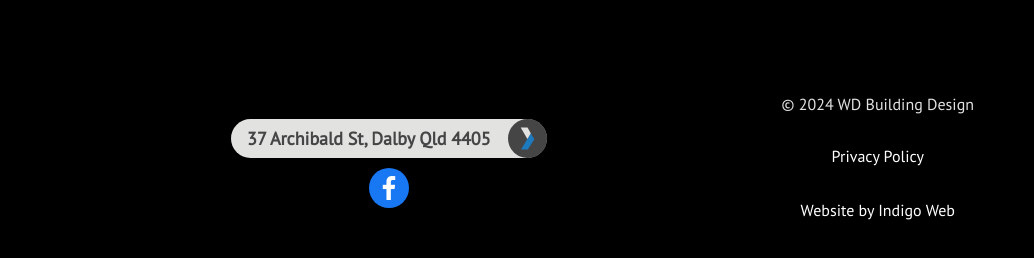
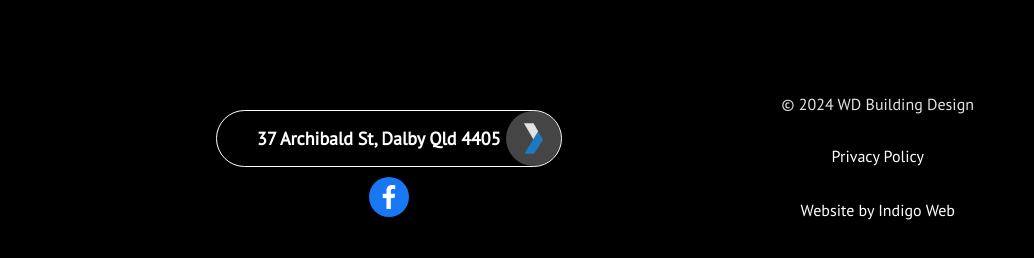
Before and after one commit to WAJDAN-KHAN/wdbuilddesign, a plain HTML site: page index.html in a window 1280 px wide. Shown: the part 1196-1454 px from the top of the page, 246-1280 px from the left. Drawn offline with Linux system fonts and the light colour scheme.

Commit message:
done changes

```diff
--- a/assets/style/styles.css
+++ b/assets/style/styles.css
@@ -63,7 +63,7 @@ body {
 
 .contact {
     font-size: 16px;
-    font-weight: 400;
+    font-weight: 500;
 
     margin: 0;
     padding: 0 15px;
@@ -75,9 +75,10 @@ body {
     white-space: nowrap;
     transition: background-color .2s ease, border-color .2s ease;
     font-size: 18px;
-    color: rgba(30, 122, 191, 1);
+    color: rgba(30, 122, 191, 1) !important;
     text-decoration: none;
     font-weight: 700;
+    transition: .3s;
 }
 
 .u_1116054682 {
@@ -212,7 +213,35 @@ body {
 .u_1966953899:hover {
     background: rgba(69, 69, 69, 1);
 }
+.u_19669538999 {
+    background-attachment: scroll;
+    background-color: transparent;
+    border: 1px solid white;
+    background-image: url('../images/Arrow-icon.svg');
+    background-position: 100% 50%;
+    background-repeat: no-repeat;
+    background-size: auto;
+    border-radius: 50px;
+    width: fit-content;
+    height: auto;
+    padding: 1rem 2rem 1rem 2rem;
+    float: none;
+    top: 0;
+    left: 0;
+    position: relative;
+    max-width: 100%;
+    min-width: 0;
+    text-align: center;
+    margin: 10px auto 10px 0;
+    white-space: nowrap;
+    transition: background-color .2s ease, border-color .2s ease;
+    text-decoration: none;
+    display: block;
+}
 
+.u_19669538999:hover {
+    background: rgba(69, 69, 69, 1);
+}
 .text {
     color: rgba(69, 69, 69, 1);
     font-size: 18px;
@@ -220,7 +249,13 @@ body {
     text-decoration: none;
     padding: .5rem 1.75rem .5rem .5rem;
 }
-
+.text2 {
+    color: white;
+    font-size: 18px;
+    font-weight: 700;
+    text-decoration: none;
+    padding: .5rem 1.75rem .5rem .5rem;
+}
 .text:hover {
     color: white;
 
--- a/index.html
+++ b/index.html
@@ -22,7 +22,7 @@
                     </div>
                 </div>
                 <div class="menu-items">
-                    <a href="" class="contact">
+                    <a href="#contact-section" class="contact">
                         Contact Us
                     </a>
                     <a href="" class="phone">
@@ -40,7 +40,7 @@
             <div class="close-btn" onclick="toggleDrawer()">
                 <img src="./assets/images/close (2).png" alt="">
             </div>
-            <a href="" class="contact">
+            <a href="#contact-section" class="contact">
                 Contact Us
             </a>
 
@@ -83,7 +83,7 @@
         </div>
     </section>
 
-    <section class="dmFooterContainer">
+    <section class="dmFooterContainer" id="contact-section">
         <div class="u_fcontainer f_hcontainer dmFooter p_hfcontainer">
             <div class="dmFooterResp generalFooter">
                 <div class="dmRespRow u_contact-us">
@@ -123,8 +123,8 @@
                             </div>
                             <div class="">
                                 <a href=""
-                                    class="u_1966953899 align-center dmButtonLink dmWidget dmWwr default dmOnlyButton dmDefaultGradient">
-                                    <span class="text" id="1778143899">37 Archibald St, Dalby Qld 4405</span></a>
+                                    class="u_19669538999 align-center dmButtonLink dmWidget dmWwr default dmOnlyButton dmDefaultGradient">
+                                    <span class="text2" id="1778143899">37 Archibald St, Dalby Qld 4405</span></a>
                                 <div href="" class="facbook">
                                     <img src="./assets/images/facbook.png" alt="">
 
@@ -162,6 +162,14 @@
         }
 
     </script>
+    <script>
+        document.querySelector('.contact').addEventListener('click', function (e) {
+            e.preventDefault();
+            document.querySelector('#contact-section').scrollIntoView({
+                behavior: 'smooth'
+            });
+        });
+    </script>
 </body>
 
 </html>
```
